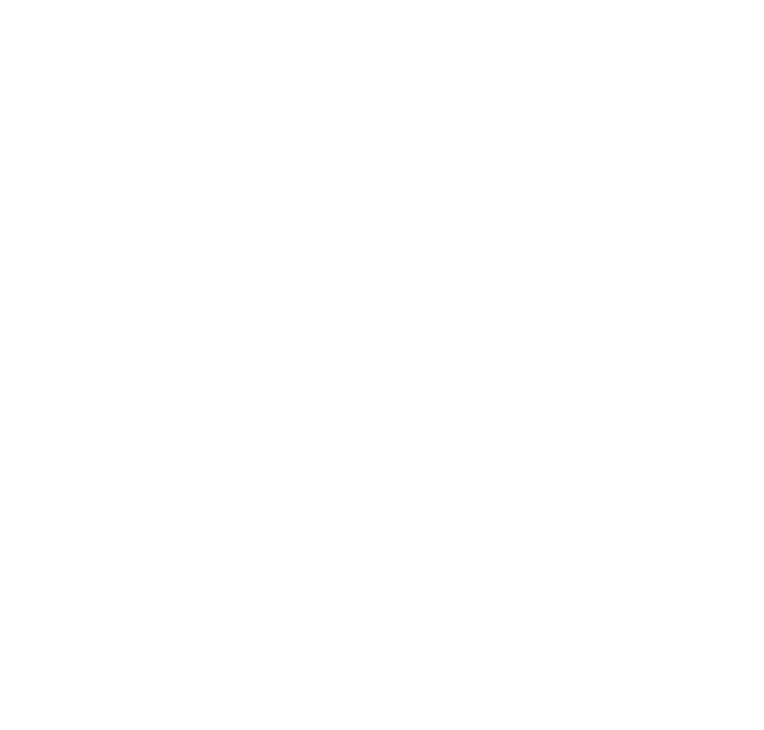
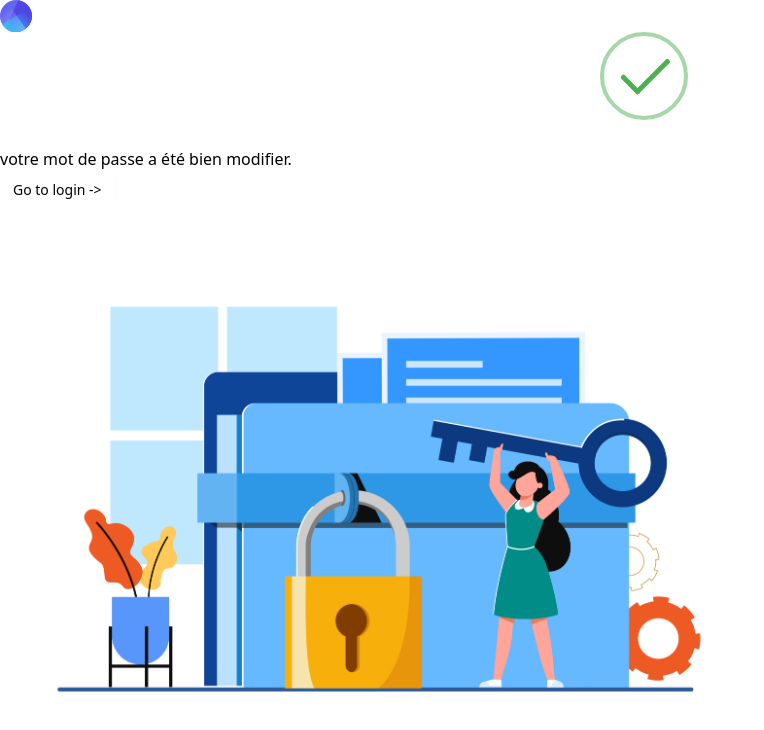
Before and after one commit to slimane-achbouq/challenge-app-esgi, a Vue app in the folder pwa/: page /reset-password-modification-message in a window 1280 px wide. Before the commit this address had no page. Shown: the top 730 px of the page, without its empty margins (0-764 px from the left). Built offline with nearby package versions, Linux system fonts and the light colour scheme.

Commit message:
Create new component for success message when we change password, fix some errors, add loading when we send mail for reset

```diff
--- a/pwa/src/router/router.js
+++ b/pwa/src/router/router.js
@@ -5,6 +5,7 @@
 import ResetPassword from '@/views/ResetPasswordView.vue';
 import ResetPasswordSuccessView from '@/views/ResetPasswordSuccessView.vue';
 import ResetPasswordInputView from '@/views/ResetPasswordInputView.vue';
+import ResetPasswordModificationMessageView from '@/views/ResetPasswordModificationMessageView.vue';
 
 const router = createRouter({
   history: createWebHistory(import.meta.env.BASE_URL),
@@ -16,6 +17,7 @@
     { path: '/reset-password', name: 'reset-password', component: ResetPassword, meta: { requiresUnauth: false }},
     { path: '/reset-password-success', name: 'reset-password-success', component: ResetPasswordSuccessView, meta: { requiresUnauth: false }},
     { path: '/reset-password-input/:token', name: 'reset-password-input', component: ResetPasswordInputView, meta: { requiresUnauth: false }},
+    { path: '/reset-password-modification-message', name: 'reset-password-modification-message', component: ResetPasswordModificationMessageView, meta: { requiresUnauth: false }},
   ]
 })
 
--- a/pwa/src/views/ResetPasswordInputView.vue
+++ b/pwa/src/views/ResetPasswordInputView.vue
@@ -109,18 +109,18 @@
             }
 
             try {
-              await fetch('https://localhost/update/password', {
+              await fetch(`https://localhost/update/password/${this.$route.params.token}`, {
                   headers: {
                       'Content-Type': 'application/json',
                   },
                   method: 'POST',
                   body: JSON.stringify({
-                      newPassword: this.email,
+                      newPassword: this.newPassword,
                       confirmPassword: this.confirmPassword
                   }),
               });
 
-              const redirectUrl = '/' + (this.$route.query.redirect || 'login');
+              const redirectUrl = '/' + (this.$route.query.redirect || 'reset-password-modification-message');
               this.$router.replace(redirectUrl);
 
             } catch (ex) {
--- /dev/null
+++ b/pwa/src/views/ResetPasswordModificationMessageView.vue
@@ -0,0 +1,234 @@
+<template>
+    <main class="bg-white">
+
+      <div class="relative flex">
+
+        <!-- Content -->
+        <div class="w-full md:w-1/2">
+
+          <div class="min-h-screen h-full flex flex-col after:flex-1">
+
+            <div class="flex-1">
+
+              <!-- Header -->
+              <div class="flex items-center justify-between h-16 px-4 sm:px-6 lg:px-8">
+                <!-- Logo -->
+                <router-link class="block" to="/">
+                  <svg width="32" height="32" viewBox="0 0 32 32">
+                    <defs>
+                      <linearGradient x1="28.538%" y1="20.229%" x2="100%" y2="108.156%" id="logo-a">
+                        <stop stop-color="#A5B4FC" stop-opacity="0" offset="0%" />
+                        <stop stop-color="#A5B4FC" offset="100%" />
+                      </linearGradient>
+                      <linearGradient x1="88.638%" y1="29.267%" x2="22.42%" y2="100%" id="logo-b">
+                        <stop stop-color="#38BDF8" stop-opacity="0" offset="0%" />
+                        <stop stop-color="#38BDF8" offset="100%" />
+                      </linearGradient>
+                    </defs>
+                    <rect fill="#6366F1" width="32" height="32" rx="16" />
+                    <path d="M18.277.16C26.035 1.267 32 7.938 32 16c0 8.837-7.163 16-16 16a15.937 15.937 0 01-10.426-3.863L18.277.161z" fill="#4F46E5" />
+                    <path d="M7.404 2.503l18.339 26.19A15.93 15.93 0 0116 32C7.163 32 0 24.837 0 16 0 10.327 2.952 5.344 7.404 2.503z" fill="url(#logo-a)" />
+                    <path d="M2.223 24.14L29.777 7.86A15.926 15.926 0 0132 16c0 8.837-7.163 16-16 16-5.864 0-10.991-3.154-13.777-7.86z" fill="url(#logo-b)" />
+                  </svg>
+                </router-link>
+              </div>
+
+            </div>
+
+            <div class="px-4 py-8">
+              <div class="max-w-md mx-auto">
+
+                <div class="text-center">
+                    <div class="success-checkmark">
+                        <div class="check-icon">
+                            <span class="icon-line line-tip"></span>
+                            <span class="icon-line line-long"></span>
+                            <div class="icon-circle"></div>
+                            <div class="icon-fix"></div>
+                        </div>
+                    </div>
+                  <h1 class="text-3xl text-slate-800 font-bold mb-8">votre mot de passe a été bien modifier.</h1>
+                  <router-link class="btn bg-indigo-500 hover:bg-indigo-600 text-white" to="/login">Go to login -&gt;</router-link>
+                </div>
+              </div>
+            </div>
+
+          </div>
+
+        </div>
+
+        <!-- Image -->
+        <div class="hidden md:block absolute top-0 bottom-0 right-0 md:w-1/2" aria-hidden="true">
+            <img class="object-cover object-center w-full h-full" src="../images/reset-password-background.jpg" width="760" height="1024" alt="Authentication" />
+        </div>
+
+      </div>
+
+    </main>
+  </template>
+
+  <script>
+
+  export default {
+    name: 'ResetPasswordSuccess',
+  }
+  </script>
+<style lang="scss">
+/**
+ * Extracted from: SweetAlert
+ * Modified by: Istiak Tridip
+ */
+ .success-checkmark {
+    width: 80px;
+    height: 115px;
+    margin: 0 auto;
+
+    .check-icon {
+        width: 80px;
+        height: 80px;
+        position: relative;
+        border-radius: 50%;
+        box-sizing: content-box;
+        border: 4px solid #4CAF50;
+
+        &::before {
+            top: 3px;
+            left: -2px;
+            width: 30px;
+            transform-origin: 100% 50%;
+            border-radius: 100px 0 0 100px;
+        }
+
+        &::after {
+            top: 0;
+            left: 30px;
+            width: 60px;
+            transform-origin: 0 50%;
+            border-radius: 0 100px 100px 0;
+            animation: rotate-circle 4.25s ease-in;
+        }
+
+        &::before, &::after {
+            content: '';
+            height: 100px;
+            position: absolute;
+            background: #FFFFFF;
+            transform: rotate(-45deg);
+        }
+
+        .icon-line {
+            height: 5px;
+            background-color: #4CAF50;
+            display: block;
+            border-radius: 2px;
+            position: absolute;
+            z-index: 10;
+
+            &.line-tip {
+                top: 46px;
+                left: 14px;
+                width: 25px;
+                transform: rotate(45deg);
+                animation: icon-line-tip 0.75s;
+            }
+
+            &.line-long {
+                top: 38px;
+                right: 8px;
+                width: 47px;
+                transform: rotate(-45deg);
+                animation: icon-line-long 0.75s;
+            }
+        }
+
+        .icon-circle {
+            top: -4px;
+            left: -4px;
+            z-index: 10;
+            width: 80px;
+            height: 80px;
+            border-radius: 50%;
+            position: absolute;
+            box-sizing: content-box;
+            border: 4px solid rgba(76, 175, 80, .5);
+        }
+
+        .icon-fix {
+            top: 8px;
+            width: 5px;
+            left: 26px;
+            z-index: 1;
+            height: 85px;
+            position: absolute;
+            transform: rotate(-45deg);
+            background-color: #FFFFFF;
+        }
+    }
+}
+
+@keyframes rotate-circle {
+    0% {
+        transform: rotate(-45deg);
+    }
+    5% {
+        transform: rotate(-45deg);
+    }
+    12% {
+        transform: rotate(-405deg);
+    }
+    100% {
+        transform: rotate(-405deg);
+    }
+}
+
+@keyframes icon-line-tip {
+    0% {
+        width: 0;
+        left: 1px;
+        top: 19px;
+    }
+    54% {
+        width: 0;
+        left: 1px;
+        top: 19px;
+    }
+    70% {
+        width: 50px;
+        left: -8px;
+        top: 37px;
+    }
+    84% {
+        width: 17px;
+        left: 21px;
+        top: 48px;
+    }
+    100% {
+        width: 25px;
+        left: 14px;
+        top: 45px;
+    }
+}
+
+@keyframes icon-line-long {
+    0% {
+        width: 0;
+        right: 46px;
+        top: 54px;
+    }
+    65% {
+        width: 0;
+        right: 46px;
+        top: 54px;
+    }
+    84% {
+        width: 55px;
+        right: 0px;
+        top: 35px;
+    }
+    100% {
+        width: 47px;
+        right: 8px;
+        top: 38px;
+    }
+}
+</style>
--- a/pwa/src/views/ResetPasswordView.vue
+++ b/pwa/src/views/ResetPasswordView.vue
@@ -37,7 +37,7 @@
                     {{ error }}
                 </Banner>
               <!-- Form -->
-              <form>
+              <form @submit.prevent="sendMail">
                 <div class="space-y-4">
                   <div>
                     <label class="block text-sm font-medium mb-1" for="email">Email Address: <span class="text-rose-500">*</span></label>
@@ -51,7 +51,7 @@
                 </svg>
                 <span class="ml-2">Loading</span>
                 </button>
-                  <button v-else type="button" class="btn bg-indigo-500 hover:bg-indigo-600 text-white whitespace-nowrap" @click="sendMail()">Send Reset Link</button>
+                  <button v-else type="submit" class="btn bg-indigo-500 hover:bg-indigo-600 text-white whitespace-nowrap">Send Reset Link</button>
                 </div>
               </form>
             </div>
@@ -78,14 +78,14 @@
     data() {
         return {
             email: '',
-            isLoding: false,
+            isLoading: false,
             error: null
         }
     },
     methods: {
         async sendMail() {
             this.error = null;
-            this.isLoding = true;
+            this.isLoading = true;
 
             // TODO: we need to create function that validate if the email is valide, We imported from utils!
 
@@ -107,7 +107,6 @@
                 this.error = new Error(ex || 'Failed to send email. Check you have already an compte.');
                 throw error;
             }
-            this.isLoding = false;
         }
     },
     components: {
```
Also changed, not shown: 1 other file (tests, documents, lock files or other folders).
